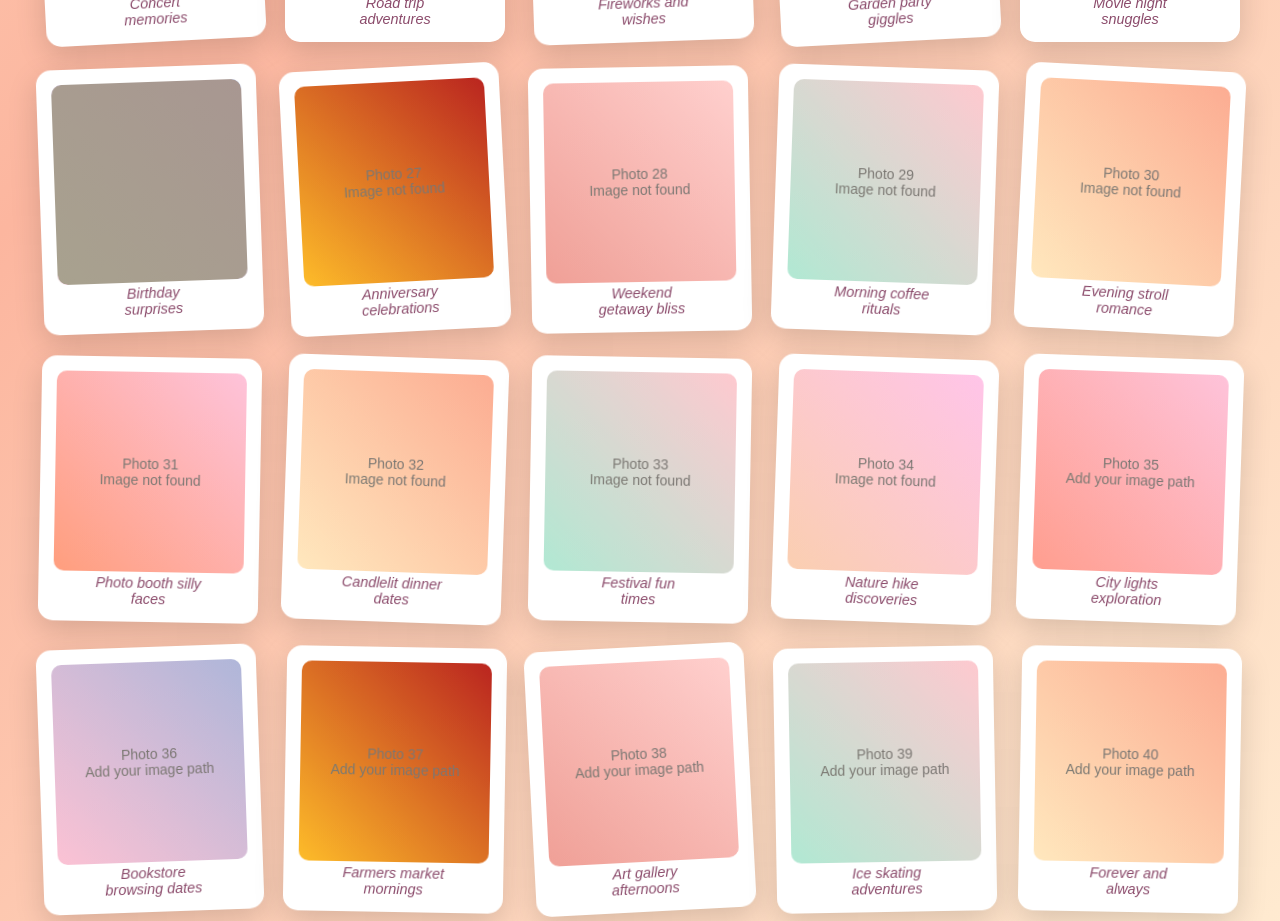
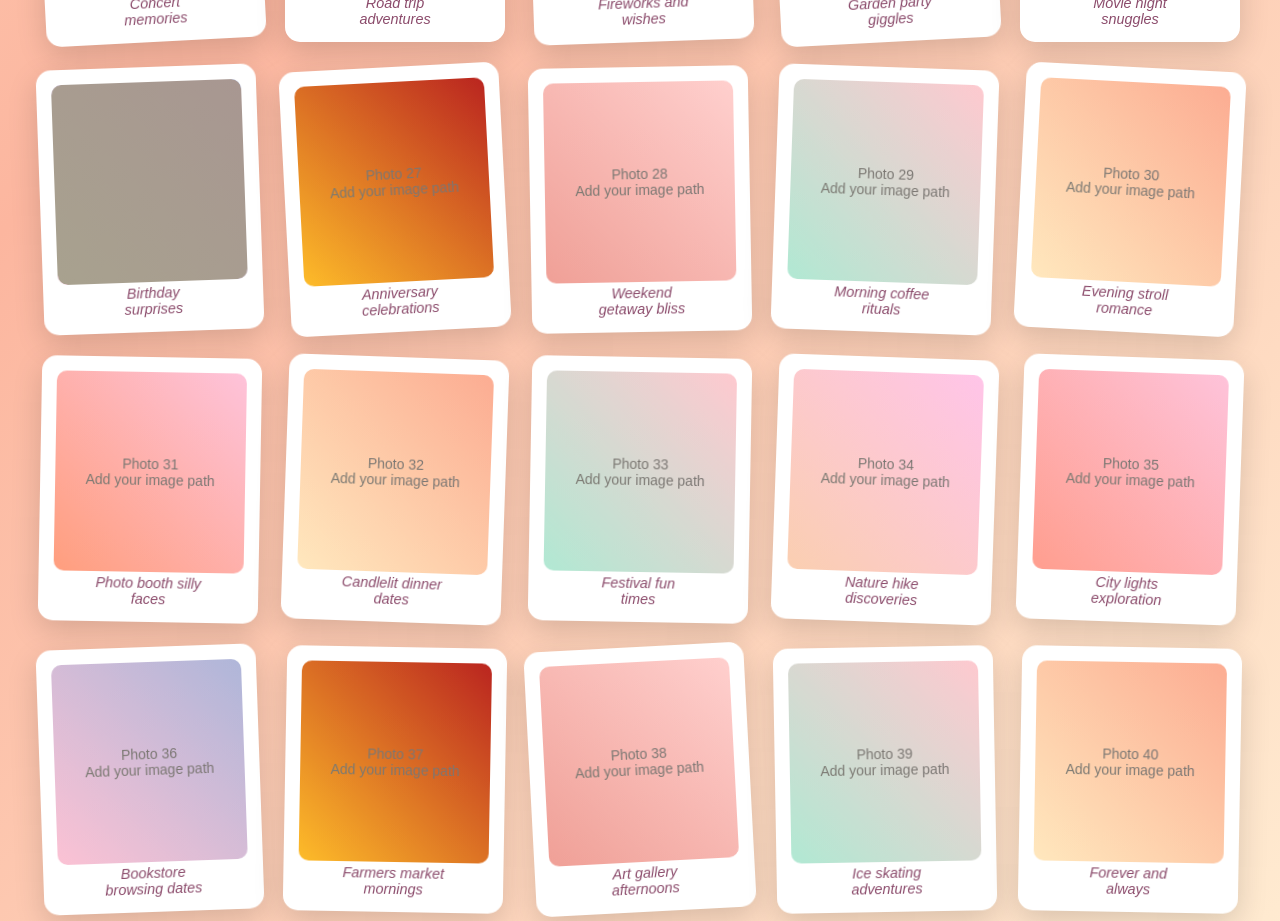
Before and after one commit to bunnybot1121/test, a website: page memory.html in a window 1280 px wide. Shown: the part 1796-2717 px from the top of the page. Drawn offline with Linux system fonts and the light colour scheme; grey boxes are pictures that could not be loaded.

Commit message:
Update memory.html

```diff
--- a/memory.html
+++ b/memory.html
@@ -324,14 +324,7 @@
             'assets/images/memory/WhatsApp Image 2025-08-12 at 01.59.02.jpeg',
             'assets/images/memory/WhatsApp Image 2025-08-12 at 01.59.03 (1).jpeg',
             'assets/images/memory/WhatsApp Image 2025-08-12 at 01.59.03.jpeg',
-            'assets/images/memory/Gemini_Generated_Image_ndjko9ndjko9ndjk.png',
-            'assets/images/memory/Gemini_Generated_Image_r93s9ur93s9ur93s.png',
-            'assets/images/memory/WhatsApp Image 2025-09-24 at 22.06.00.jpeg',
-            'assets/images/memory/WhatsApp Image 2025-09-25 at 01.26.50.jpeg',
-            'assets/images/memory/WhatsApp Image 2025-09-25 at 01.26.50 (1).jpeg',
-            'assets/images/memory/WhatsApp Image 2025-09-25 at 01.26.49.jpeg',
-            'assets/images/memory/WhatsApp Image 2025-09-24 at 22.06.56.jpeg',
-            'assets/images/memory/WhatsApp Image 2025-09-24 at 22.06.50 (1).jpeg', '', '', '', '', ''
+          , '', '', '', '', ''
         ];
 
         // Photo captions for romantic moments
```
